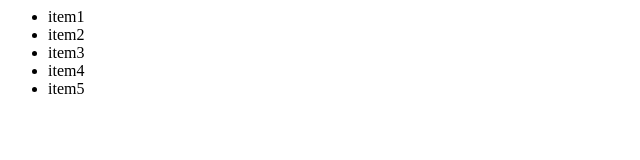
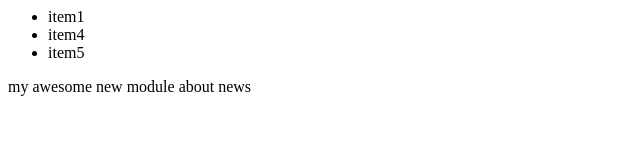
Before and after one commit to rvcprs/Prelim-Exam, a plain HTML site: page index.html in a window 1280 px wide. Shown: the whole page, without its empty margins (0-640 px from the left). Drawn offline with Linux system fonts and the light colour scheme.

Commit message:
added news module

```diff
--- a/index.html
+++ b/index.html
@@ -5,11 +5,14 @@
 	<module-one>
 		<ul>
 			<li>item1</li>
-			<li>item2</li>
-			<li>item3</li>
 			<li>item4</li>
 			<li>item5</li>
 		</ul>
 	</module-one>
+
+	<module-two>
+		<div>my awesome new module about news</div>
+	</module-two>
+
 </body>
 </html>
```
Also changed, not shown: 1 other file.
